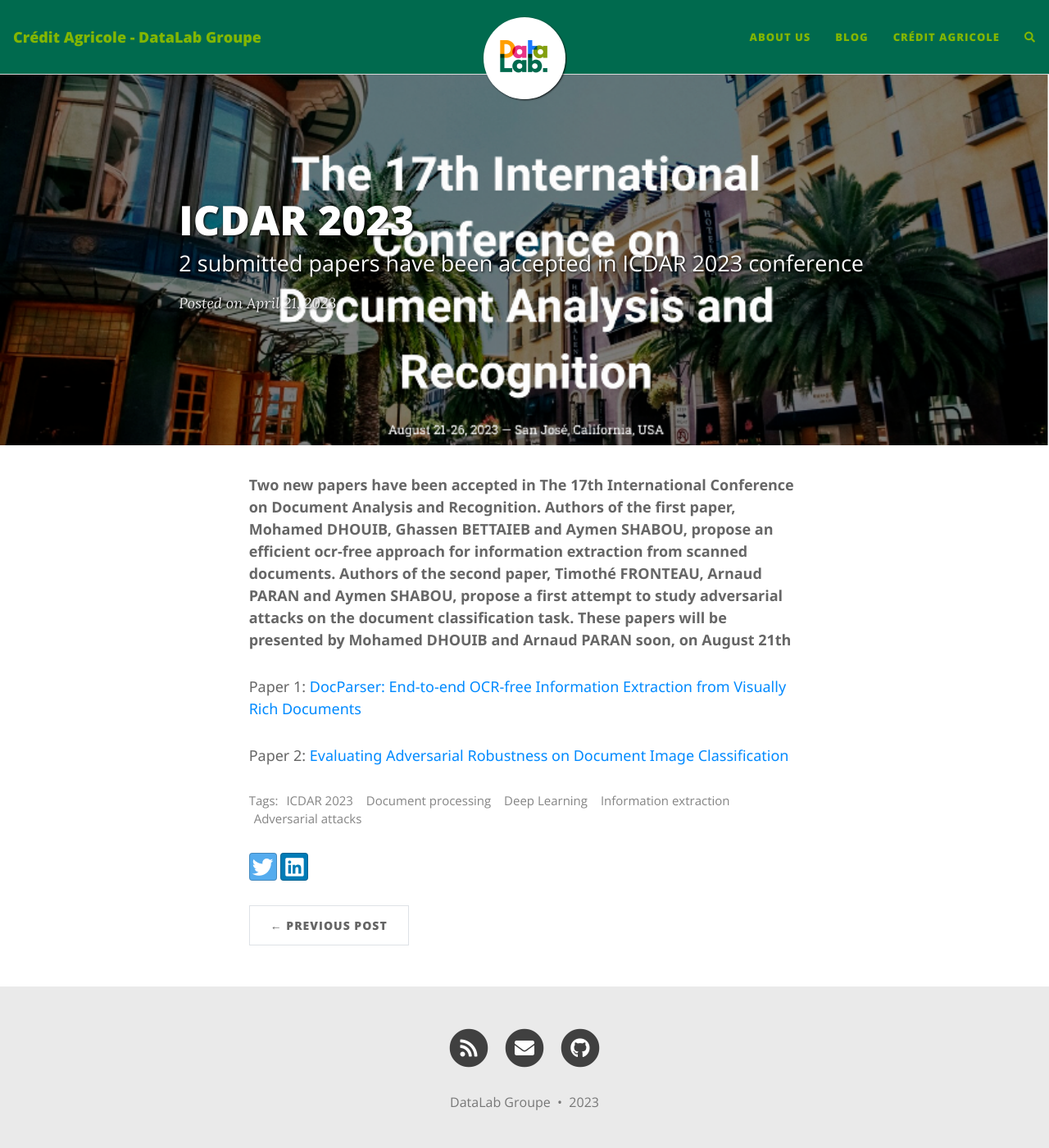
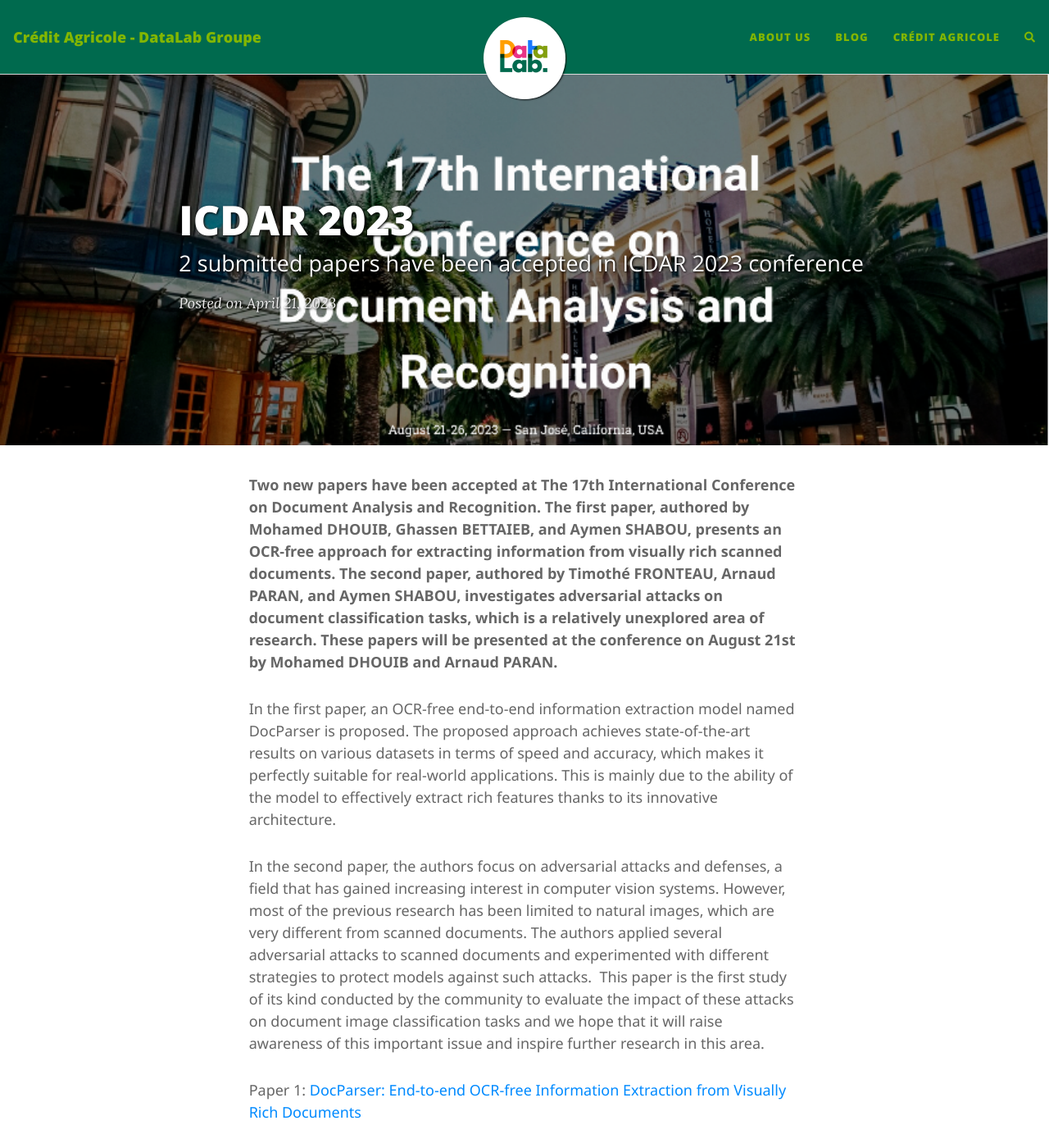
Before and after one commit to DataLab-Groupe/DataLab-Groupe.github.io, a Jekyll site: the page built from _posts/2023-04-21-icdar-2023.md, in a window 1280 px wide and 1400 px high. Shown: the whole window at 82% size. Built offline with Jekyll 4.4.1, drawn with Linux system fonts in a browser that asks for light colours; nearby versions of some CDN libraries; comment, search, counter and statistics services are not loaded.

Commit message:
Update 2023-04-21-icdar-2023.md

```diff
--- a/_posts/2023-04-21-icdar-2023.md
+++ b/_posts/2023-04-21-icdar-2023.md
@@ -14,7 +14,12 @@
 ---
 
 
-**Two new papers have been accepted in The 17th International Conference on Document Analysis and Recognition. Authors of the first paper, Mohamed DHOUIB, Ghassen BETTAIEB and Aymen SHABOU, propose an efficient ocr-free approach for information extraction from scanned documents. Authors of the second paper, Timothé FRONTEAU, Arnaud PARAN and Aymen SHABOU, propose a first attempt to study adversarial attacks on the document classification task. These papers will be presented by Mohamed DHOUIB and Arnaud PARAN soon, on August 21th**
+**Two new papers have been accepted at The 17th International Conference on Document Analysis and Recognition. The first paper, authored by Mohamed DHOUIB, Ghassen BETTAIEB, and Aymen SHABOU, presents an OCR-free approach for extracting information from visually rich scanned documents. The second paper, authored by Timothé FRONTEAU, Arnaud PARAN, and Aymen SHABOU, investigates adversarial attacks on document classification tasks, which is a relatively unexplored area of research. These papers will be presented at the conference on August 21st by Mohamed DHOUIB and Arnaud PARAN.**
+
+In the first paper, an OCR-free end-to-end information extraction model named DocParser is proposed. The proposed approach achieves state-of-the-art results on various datasets in terms of speed and accuracy, which makes it perfectly suitable for real-world applications. This is mainly due to the ability of the model to effectively extract rich features thanks to its innovative architecture.
+
+In the second paper, the authors focus on adversarial attacks and defenses, a field that has gained increasing interest in computer vision systems. However, most of the previous research has been limited to natural images, which are very different from scanned documents. The authors applied several adversarial attacks to scanned documents and experimented with different strategies to protect models against such attacks.
+This paper is the first study of its kind conducted by the community to evaluate the impact of these attacks on document image classification tasks and we hope that it will raise awareness of this important issue and inspire further research in this area.
 
 Paper 1: [DocParser: End-to-end OCR-free Information Extraction from Visually Rich Documents](https://arxiv.org/abs/2304.12484)
 
```
